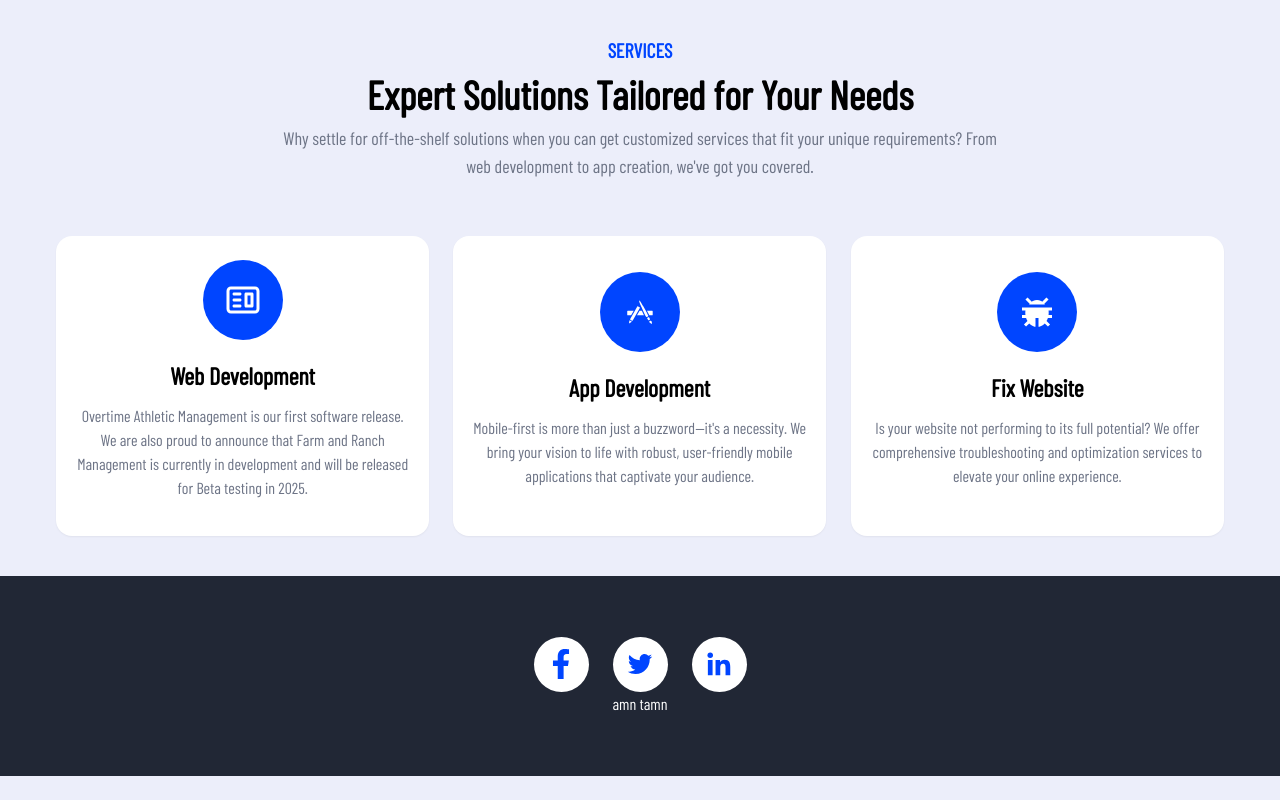
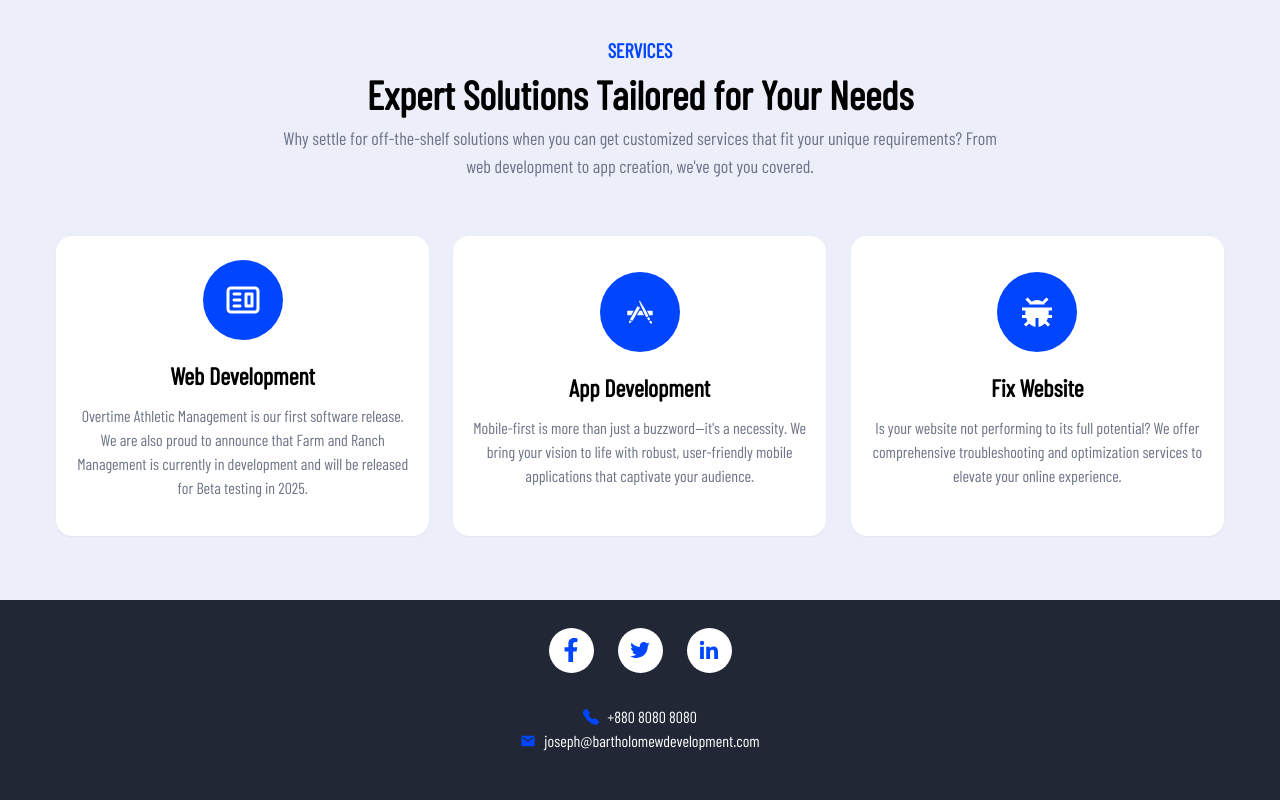
Before and after one commit to bartholomewdevelopment/bartdev, a React (Vite) app: page / in a window 1280 px wide. Shown: the part 809-1609 px from the top of the page. Before the commit the page ends 1585 px from the top, so only its background shows below. Built offline with nearby package versions, Linux system fonts and the light colour scheme.

Commit message:
footer animation added

```diff
--- a/src/pages/shared/Footer.jsx
+++ b/src/pages/shared/Footer.jsx
@@ -2,26 +2,29 @@ import React from 'react'
 import {FaFacebookF} from "react-icons/fa"
 import {AiOutlineTwitter} from "react-icons/ai"
 import {BiLogoLinkedin} from "react-icons/bi"
+import {BsFillTelephoneFill} from "react-icons/bs"
+import {MdEmail} from "react-icons/md"
 
 export const Footer = () => {
   return (
-    <div className='h-[200px] bg-madBlack text-white flex justify-between items-center'>
+    <div data-aos="fade-up" className='min-h-[200px] bg-madBlack text-white flex justify-between items-center py-5 mt-6'>
         <div className='w-[90%] xl:w-[1200px] mx-auto flex flex-col justify-center items-center'>
             {/* social icons */}
             <div className='flex'>
-                <a className='w-[55px] h-[55px] bg-white rounded-full flex justify-center items-center mx-3' href="">
-                    <FaFacebookF className='text-primary text-3xl'/>
+                <a className='w-[45px] h-[45px] bg-white rounded-full flex justify-center items-center mx-3' href="">
+                    <FaFacebookF className='text-primary text-2xl'/>
                 </a>
-                <a className='w-[55px] h-[55px] bg-white rounded-full flex justify-center items-center mx-3' href="">
-                    <AiOutlineTwitter className='text-primary text-3xl'/>
+                <a className='w-[45px] h-[45px] bg-white rounded-full flex justify-center items-center mx-3' href="">
+                    <AiOutlineTwitter className='text-primary text-2xl'/>
                 </a>
-                <a className='w-[55px] h-[55px] bg-white rounded-full flex justify-center items-center mx-3' href="">
-                    <BiLogoLinkedin className='text-primary text-3xl'/>
+                <a className='w-[45px] h-[45px] bg-white rounded-full flex justify-center items-center mx-3' href="">
+                    <BiLogoLinkedin className='text-primary text-2xl'/>
                 </a>
             </div>
             {/* location */}
-            <div>
-                <p>amn tamn</p>
+            <div className='my-5 flex flex-col items-center pt-3'>
+                <p className='flex items-center'><BsFillTelephoneFill className='mr-2 text-primary'/> <span>+880 8080 8080</span></p>
+                <p className='flex items-center'><MdEmail className='mr-2 text-primary'/> <span>joseph@bartholomewdevelopment.com</span></p>
             </div>
         </div>
     </div>
```
